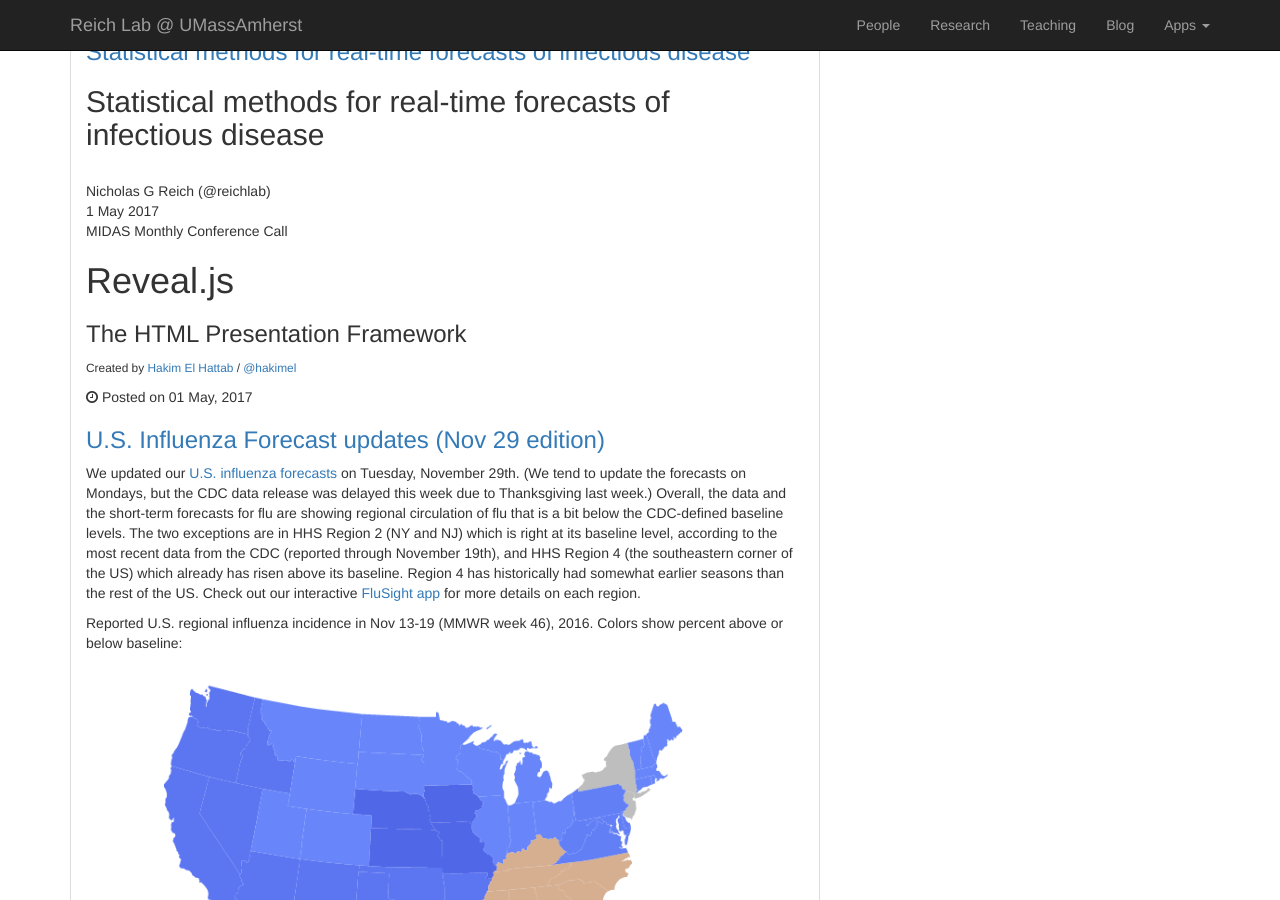
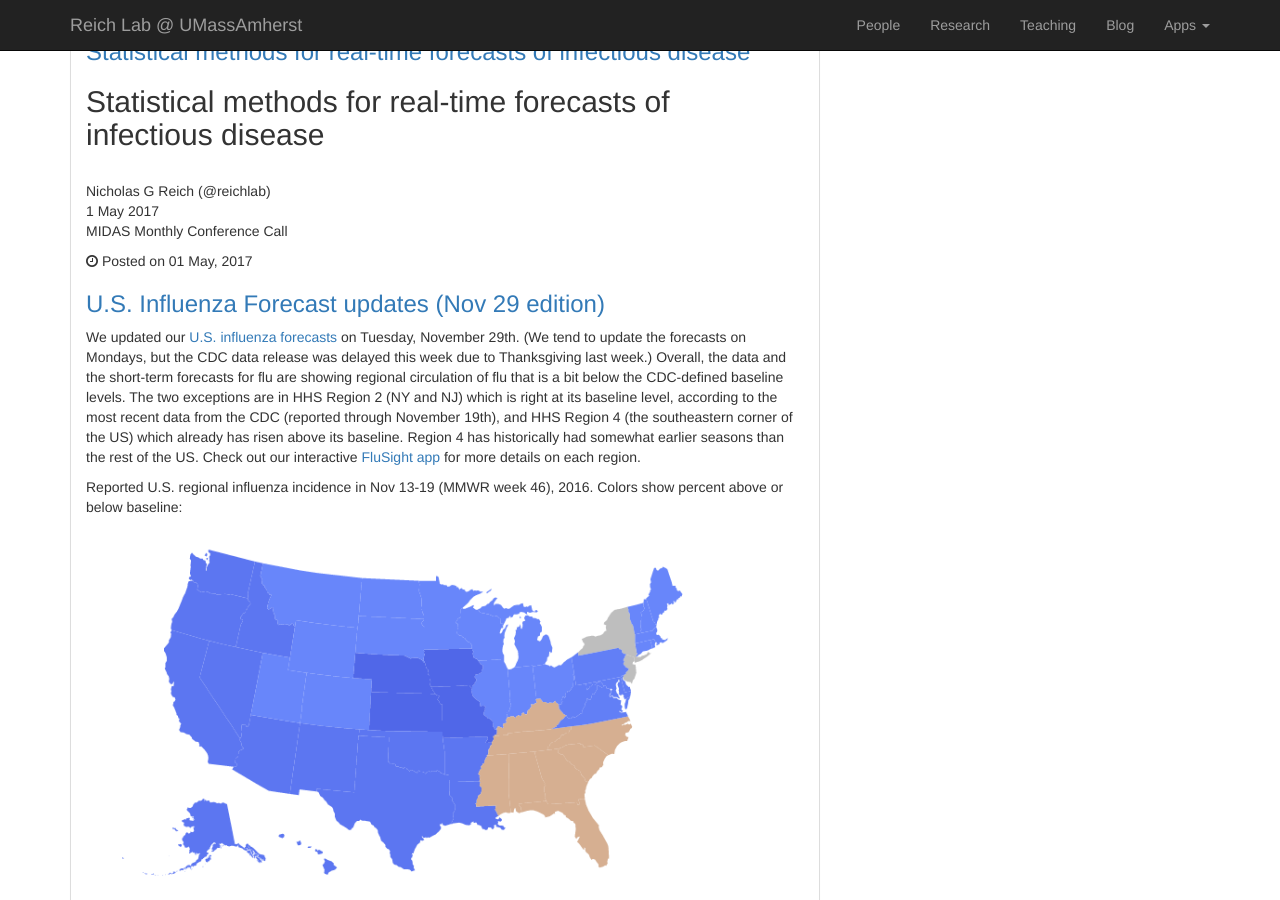
Before and after one commit to reichlab/reichlab.github.io, a Jekyll site: the page built from index.html, in a window 1280 px wide and 900 px high, scrolled down 894 px. Built offline with Jekyll 4.4.1, drawn with Linux system fonts in a browser that asks for light colours; the list of posts is cut into pages by our own code; comment, search, counter and statistics services are not loaded.

Commit message:
minor update to talk.

```diff
--- a/talks/_posts/2017-05-01-MIDAS-talk.html
+++ b/talks/_posts/2017-05-01-MIDAS-talk.html
@@ -25,11 +25,3 @@ Outline
   <br>
     {{ page.event }}
 </section>
-
-<section>
-  <h1>Reveal.js</h1>
-  <h3>The HTML Presentation Framework</h3>
-  <p>
-    <small>Created by <a href="http://hakim.se">Hakim El Hattab</a> / <a href="http://twitter.com/hakimel">@hakimel</a></small>
-  </p>
-</section>
```
